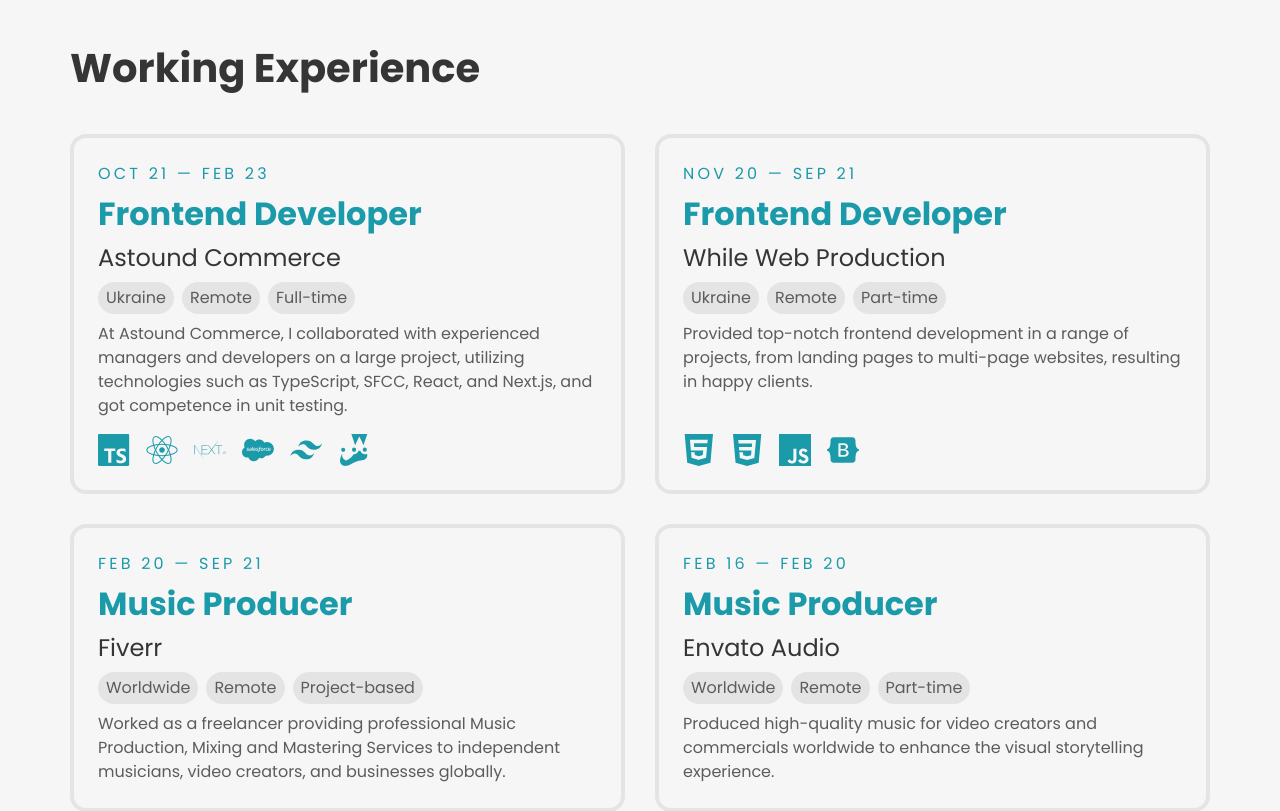
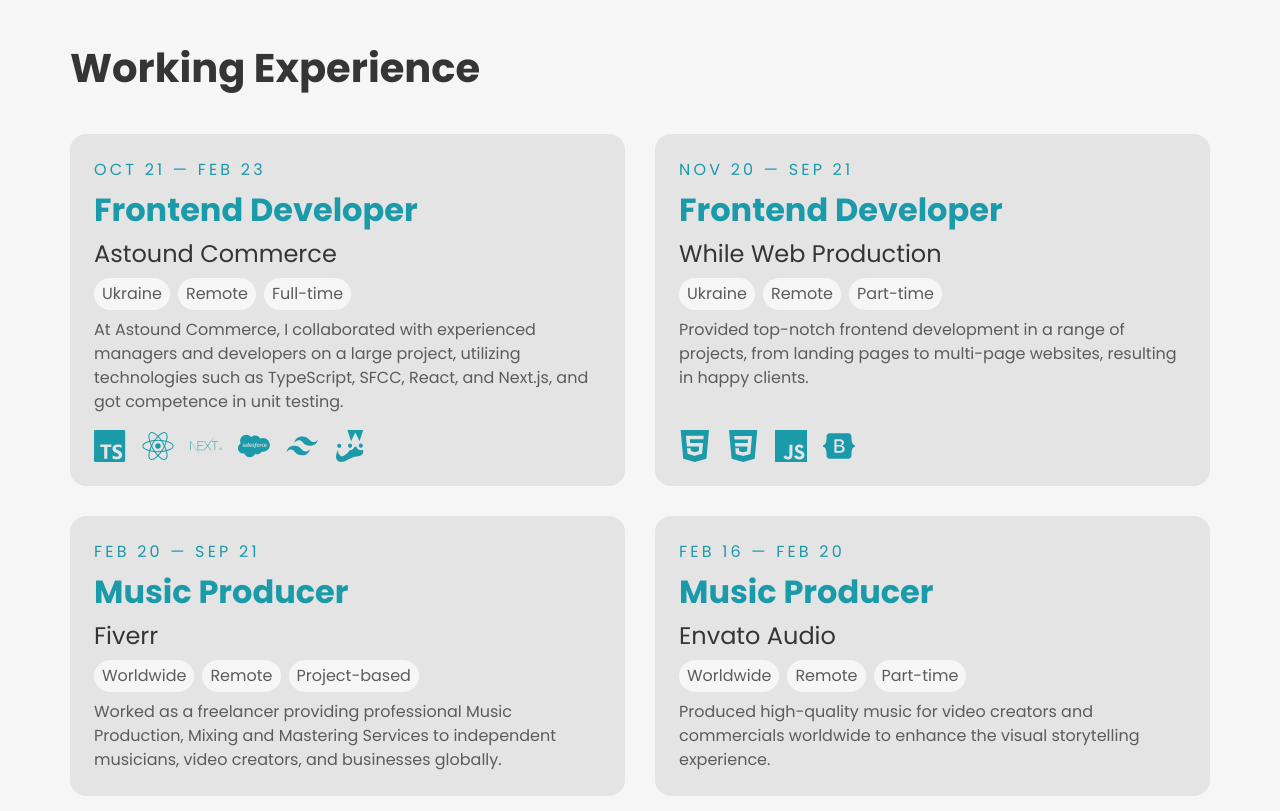
Before and after one commit to VladislavDegtyarenko/vd-developer-portfolio, a React (Vite) app: page / in a window 1280 px wide. Shown: the part 1940-2751 px from the top of the page. Built offline with nearby package versions, Linux system fonts and the light colour scheme.

Commit message:
work experience card redesign

```diff
--- a/src/ui/ExperienceCard.jsx
+++ b/src/ui/ExperienceCard.jsx
@@ -9,7 +9,7 @@
   gap: 16px;
   padding: 24px;
   border-radius: var(--borderRadiusNormal);
-  border: solid var(--strokeWidth) ${({ theme }) => theme.cardBg};
+  background-color: ${({ theme }) => theme.cardBg};
 
   .info {
     display: grid;
@@ -48,7 +48,7 @@
   display: inline-block;
   border-radius: 16px;
   padding: 4px 8px;
-  background-color: ${({ theme }) => theme.cardBg};
+  background-color: ${({ theme }) => theme.bg};
   color: ${({ theme }) => theme.grey};
 `;
 
```
